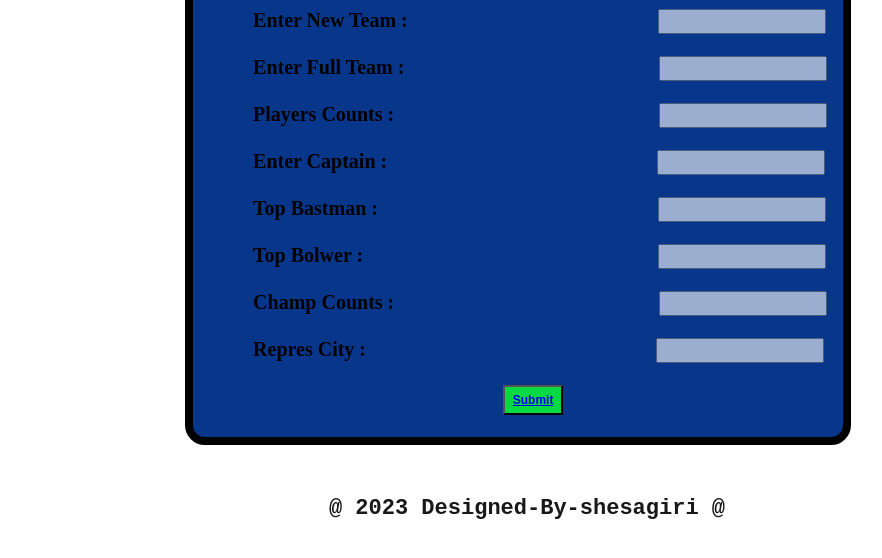
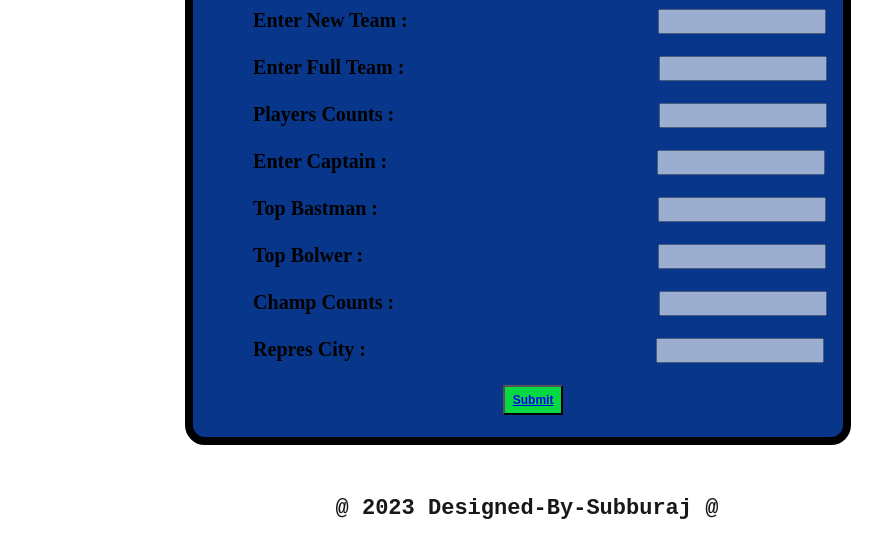
Before and after one commit to Subburaj-M/Subburaj, a plain HTML site: page new-team.html in a window 1280 px wide. Shown: the part 100-658 px from the top of the page, without its empty margins (113-995 px from the left). Drawn offline with Linux system fonts and the light colour scheme.

Commit message:
Update new-team.html

```diff
--- a/new-team.html
+++ b/new-team.html
@@ -54,7 +54,7 @@
     <tr><td><button type="submit" onclick="saveTeamName()"><a href="./add-team.html">Submit</a></button></td></tr>
   </table>
 
-     <footer style="text-align: center">@ 2023 Designed-By-shesagiri @</footer>
+     <footer style="text-align: center">@ 2023 Designed-By-Subburaj @</footer>
     <script src="./new-team.js"></script>
 </body>
 </html>
```
